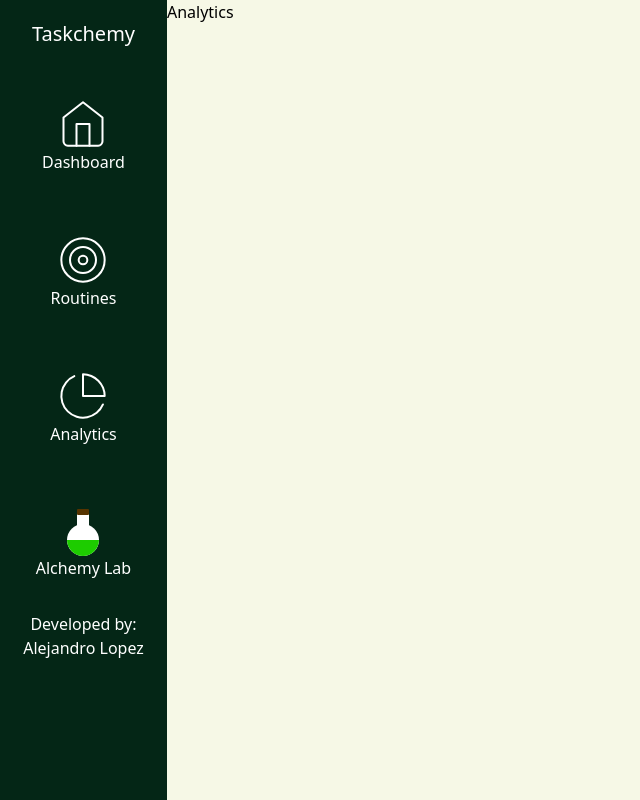
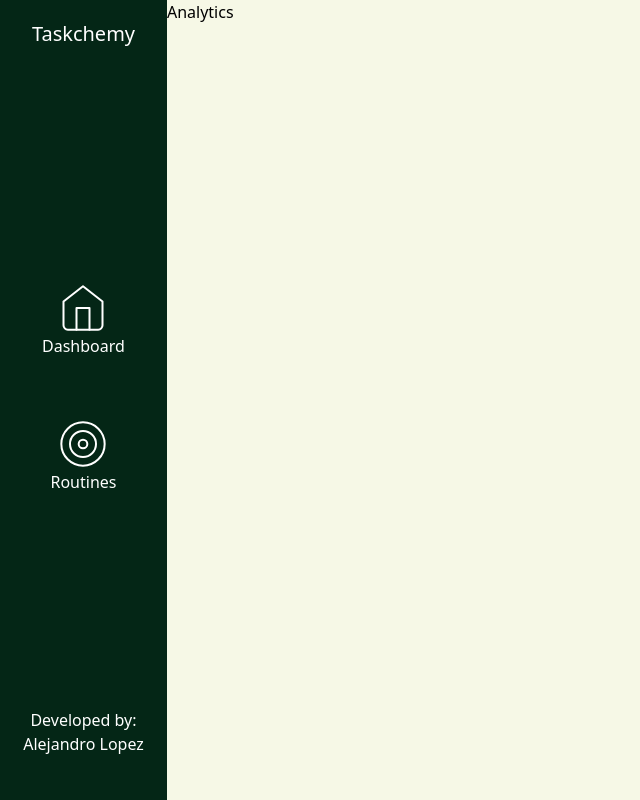
Before and after one commit to AlejandroALopez/taskchemy, a Next.js app: page /analytics in a window 1280 px wide. Shown: the whole page, without its empty margins (0-640 px from the left). Built offline with nearby package versions, Linux system fonts and the light colour scheme.

Commit message:
hide unused tabs + navigation fixed

```diff
--- a/components/layout/Navigation.js
+++ b/components/layout/Navigation.js
@@ -2,14 +2,14 @@ import Link from 'next/link';
 import Image from 'next/image';
 import homeIcon from '../../public/icons/nav/home.svg';
 import targetIcon from '../../public/icons/nav/target.svg';
-import chartIcon from '../../public/icons/nav/chart.svg';
-import potionIcon from '../../public/icons/nav/potion.svg';
+// import chartIcon from '../../public/icons/nav/chart.svg';
+// import potionIcon from '../../public/icons/nav/potion.svg';
 
 export default function Navigation() {
   return (
-    <div className={"flex min-h-screen flex-col bg-darkest items-center w-48"}>
+    <div className={"flex flex-col items-center bg-darkest h-screen w-48"}>
         <p className={"text-xl mt-5 mb-5 text-white"}>Taskchemy</p>
-        <nav className={"min-h-fit min-w-full"}>
+        <nav className={"flex flex-col items-center justify-center h-4/5 min-w-full"}>
           <ul className={"flex flex-col items-center"}>
             <Link href='/' className={"flex flex-col w-full items-center justify-center h-28 m-3"}>
               <Image src={homeIcon} alt="dashboard" />
@@ -19,14 +19,14 @@ export default function Navigation() {
               <Image src={targetIcon} alt="routines" />
               <p className={"text-white"}>Routines</p>
             </Link>
-            <Link href='/analytics' className={"flex flex-col w-full items-center justify-center h-28 m-3"}>
+            {/* <Link href='/analytics' className={"flex flex-col w-full items-center justify-center h-28 m-3"}>
               <Image src={chartIcon} alt="analytics" />
               <p className={"text-white"}>Analytics</p>
             </Link>
             <Link href='/lab' className={"flex flex-col w-full items-center justify-center h-28 m-3"}>
               <Image src={potionIcon} alt="alchemy lab" />
               <p className={"text-white"}>Alchemy Lab</p>
-            </Link>
+            </Link> */}
           </ul>
         </nav>
         <p className={"text-white"}>Developed by:</p>
--- a/pages/index.tsx
+++ b/pages/index.tsx
@@ -14,7 +14,7 @@ const inter = Inter({ subsets: ["latin"] });
 function Home(props: any) {
   return (
     <main
-      className={`flex min-h-screen flex-col mx-12 my-24 ${inter.className}`}
+      className={`flex flex-col mx-12 my-24 ${inter.className}`}
     >
       <Fragment>
         <Head>
```
